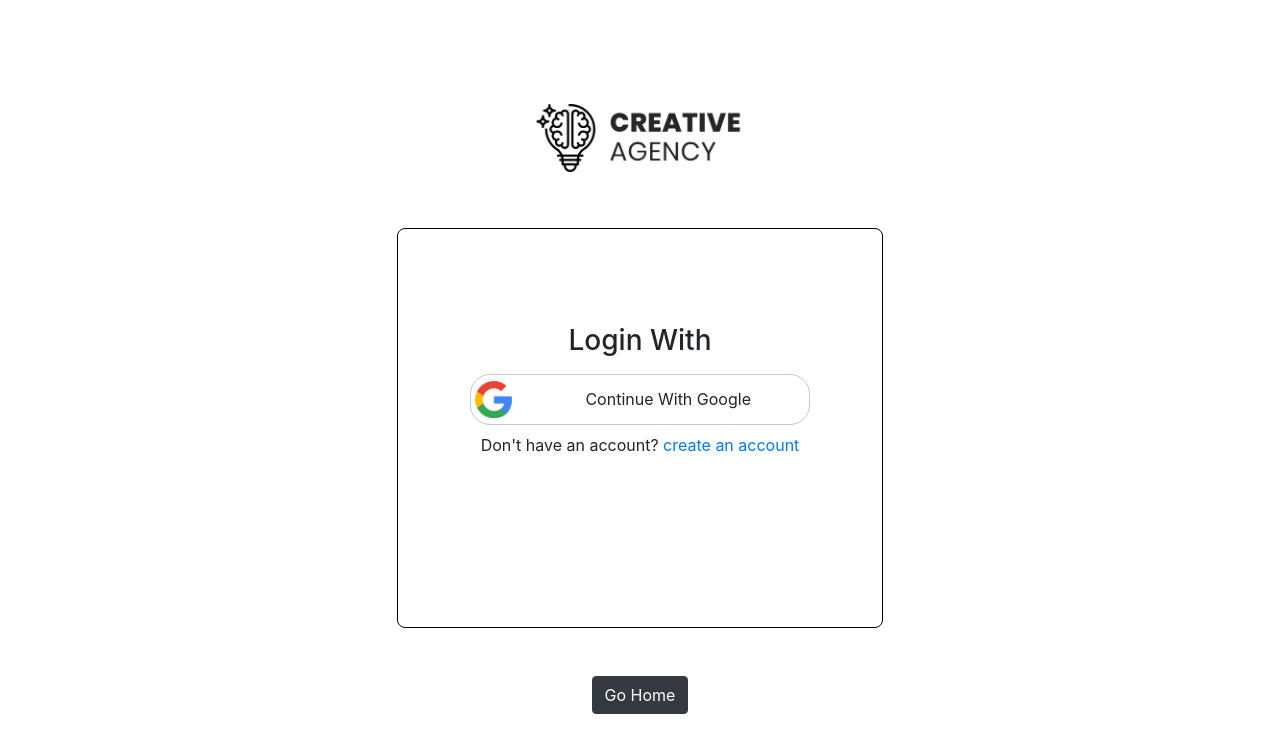
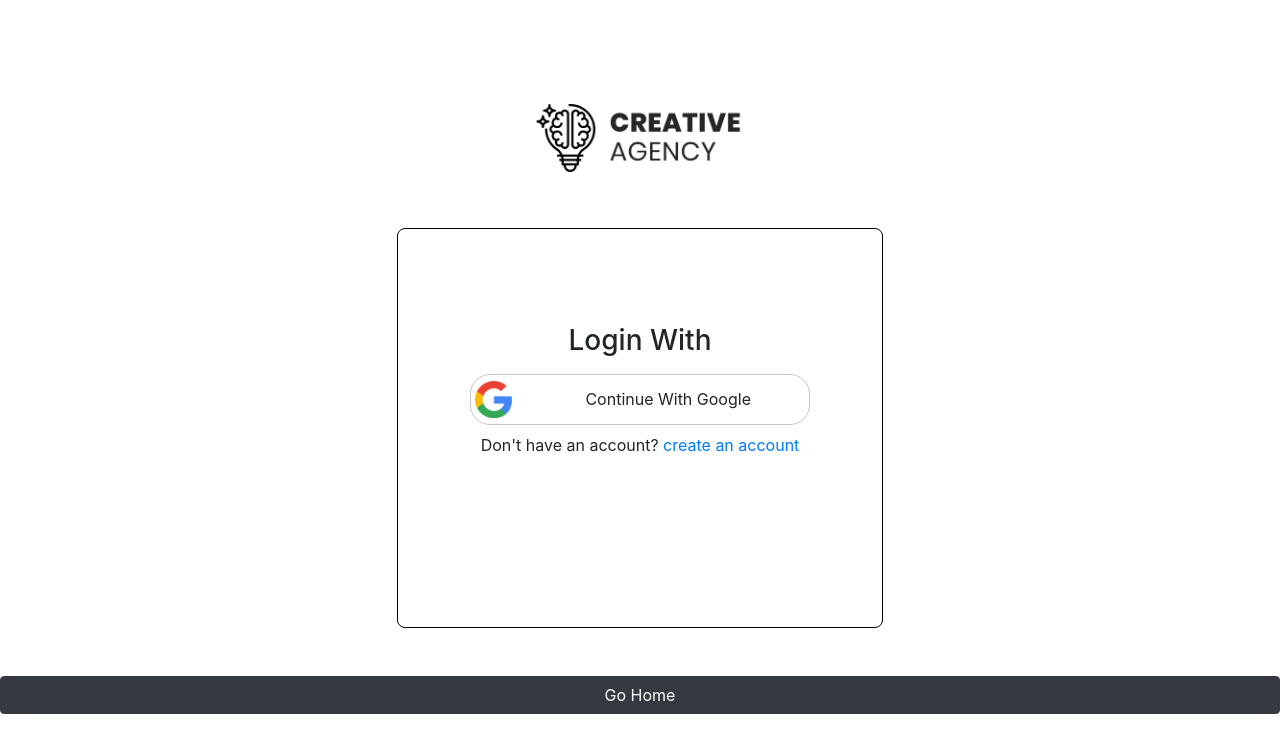
Before and after one commit to joy012/creative-agency-client, a React (Create React App) app: page /login in a window 1280 px wide. Shown: the top 752 px of the page. Built offline with nearby package versions, Linux system fonts and the light colour scheme.

Commit message:
button error fixed

```diff
--- a/src/Pages/LogIn/LogIn.js
+++ b/src/Pages/LogIn/LogIn.js
@@ -62,7 +62,7 @@ const LogIn = () => {
                     <p className='mt-2'>Don't have an account? <Link to='/login'>create an account</Link></p>
                 </div>
             </div>
-            <button className='btn btn-dark text-white mx-auto d-block my-5'> Go Home</button>
+            <Link to='/' className='btn btn-dark text-white mx-auto d-block my-5'> Go Home</Link>
         </div>
     );
 };
```
